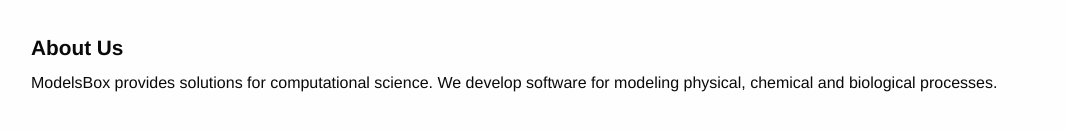
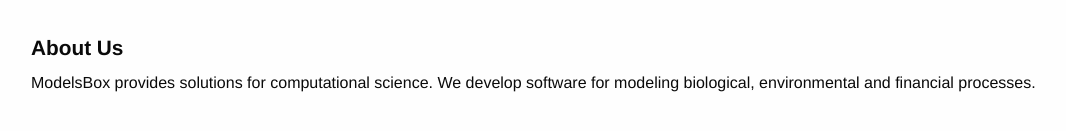
Before and after one commit to modelsbox/modelsbox.github.io, a plain HTML site: page about.html in a window 1280 px wide. Shown: the part 259-390 px from the top of the page, without its empty margins (17-1083 px from the left). Drawn offline with Linux system fonts and the light colour scheme.

Commit message:
Update about.html

```diff
--- a/about.html
+++ b/about.html
@@ -33,7 +33,7 @@
     <div class="row">
       <div class="column">
         <h1>About Us</h1>
-        <p>ModelsBox provides solutions for computational science. We develop software for modeling physical, chemical and biological processes. </p>
+        <p>ModelsBox provides solutions for computational science. We develop software for modeling biological, environmental and financial processes. </p>
       </div>
     </div>
   </div>
```
